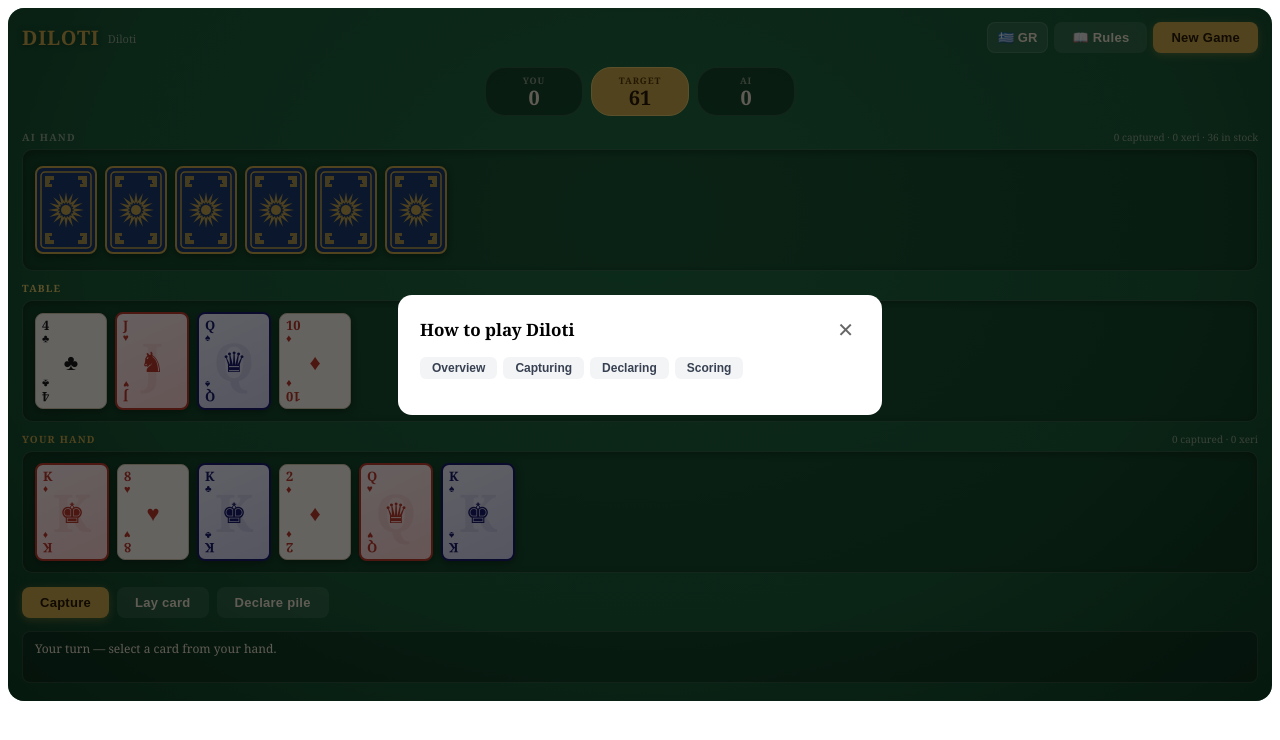
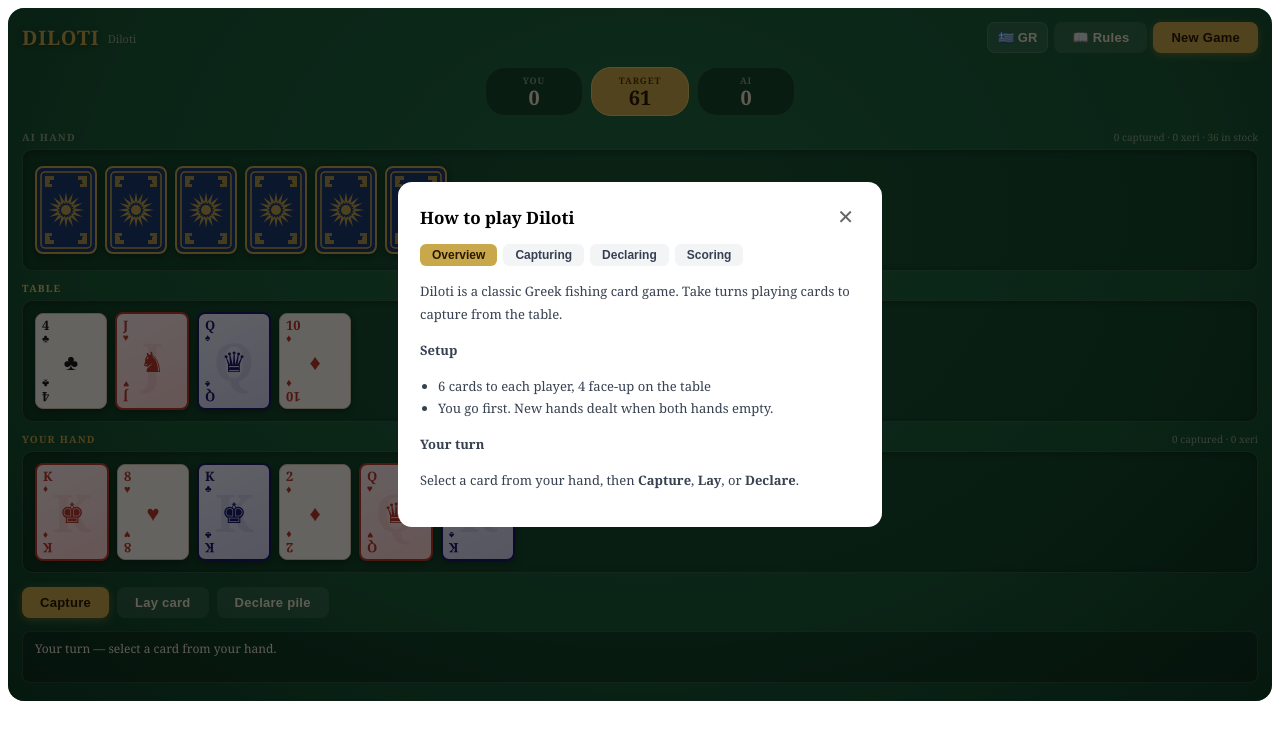
Before and after one commit to thegeorge2318/diloti, a React (Vite) app: page / in a window 1280 px wide. Both pictures are taken after a click on the button "📖 Rules". Shown: the top 740 px of the page. Built offline with nearby package versions, Linux system fonts and the light colour scheme.

Commit message:
Update App.jsx

```diff
--- a/src/App.jsx
+++ b/src/App.jsx
@@ -685,7 +685,7 @@ export default function Diloti() {
                 {opts.map(v=>(
                   <button key={v} onClick={()=>handleDeclareWithValue(v)}
                     style={{padding:"6px 14px",borderRadius:8,border:`2px solid ${C.gold}`,background:"rgba(201,168,76,0.15)",color:C.gold,cursor:"pointer",fontSize:13,fontWeight:700}}>
-                    Declare {v}
+                    {L.declare} {v}
                   </button>
                 ))}
               </>);
@@ -705,17 +705,17 @@ export default function Diloti() {
         <div style={{position:"absolute",inset:0,background:"rgba(0,0,0,0.6)",display:"flex",alignItems:"center",justifyContent:"center",zIndex:50,borderRadius:16}}>
           <div style={{background:"white",borderRadius:14,padding:22,maxWidth:440,width:"92%",maxHeight:"80vh",overflowY:"auto"}}>
             <div style={{display:"flex",justifyContent:"space-between",alignItems:"center",marginBottom:14}}>
-              <h2 style={{margin:0,fontSize:17,fontWeight:700}}>How to play Diloti</h2>
+              <h2 style={{margin:0,fontSize:17,fontWeight:700}}>{L.rulesTitle}</h2>
               <button onClick={()=>setShowRules(false)} style={{background:"none",border:"none",fontSize:20,cursor:"pointer",color:"#666"}}>✕</button>
             </div>
             <div style={{display:"flex",gap:6,marginBottom:14,flexWrap:"wrap"}}>
-              {Object.keys(RULES).map(tab=>(
-                <button key={tab} onClick={()=>setRulesTab(tab)} style={{padding:"4px 12px",borderRadius:6,fontSize:12,cursor:"pointer",fontWeight:600,border:"none",background:rulesTab===tab?C.gold:"#f3f4f6",color:rulesTab===tab?"#2a1800":"#374151"}}>
+              {L.tabs.map((tab,i)=>(
+                <button key={tab} onClick={()=>setRulesTab(i)} style={{padding:"4px 12px",borderRadius:6,fontSize:12,cursor:"pointer",fontWeight:600,border:"none",background:rulesTab===i?C.gold:"#f3f4f6",color:rulesTab===i?"#2a1800":"#374151"}}>
                   {tab}
                 </button>
               ))}
             </div>
-            {RULES[rulesTab]}
+            {lang==="en" ? Object.values(RULES)[rulesTab] : Object.values(RULES_GR)[rulesTab]}
           </div>
         </div>
       )}
```
